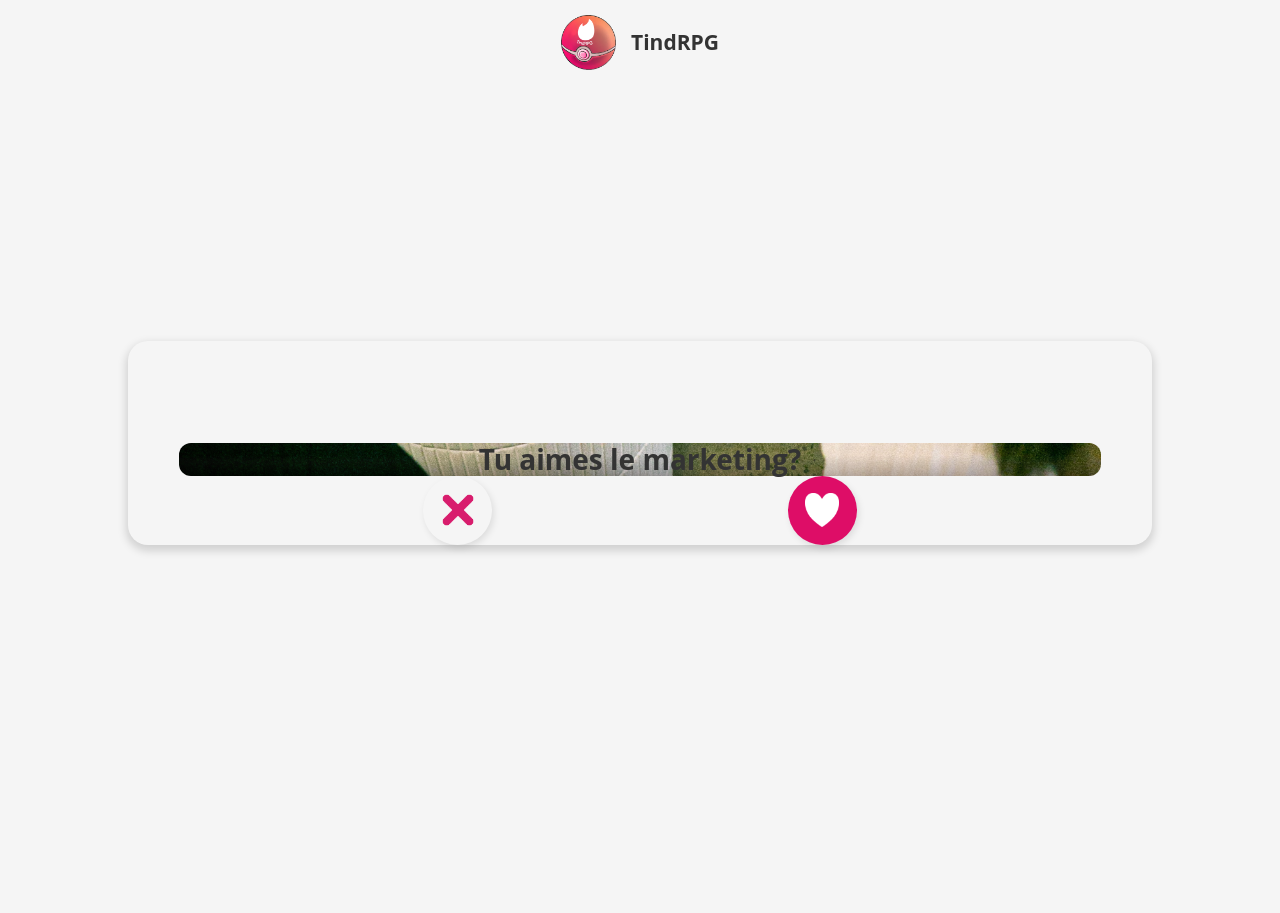
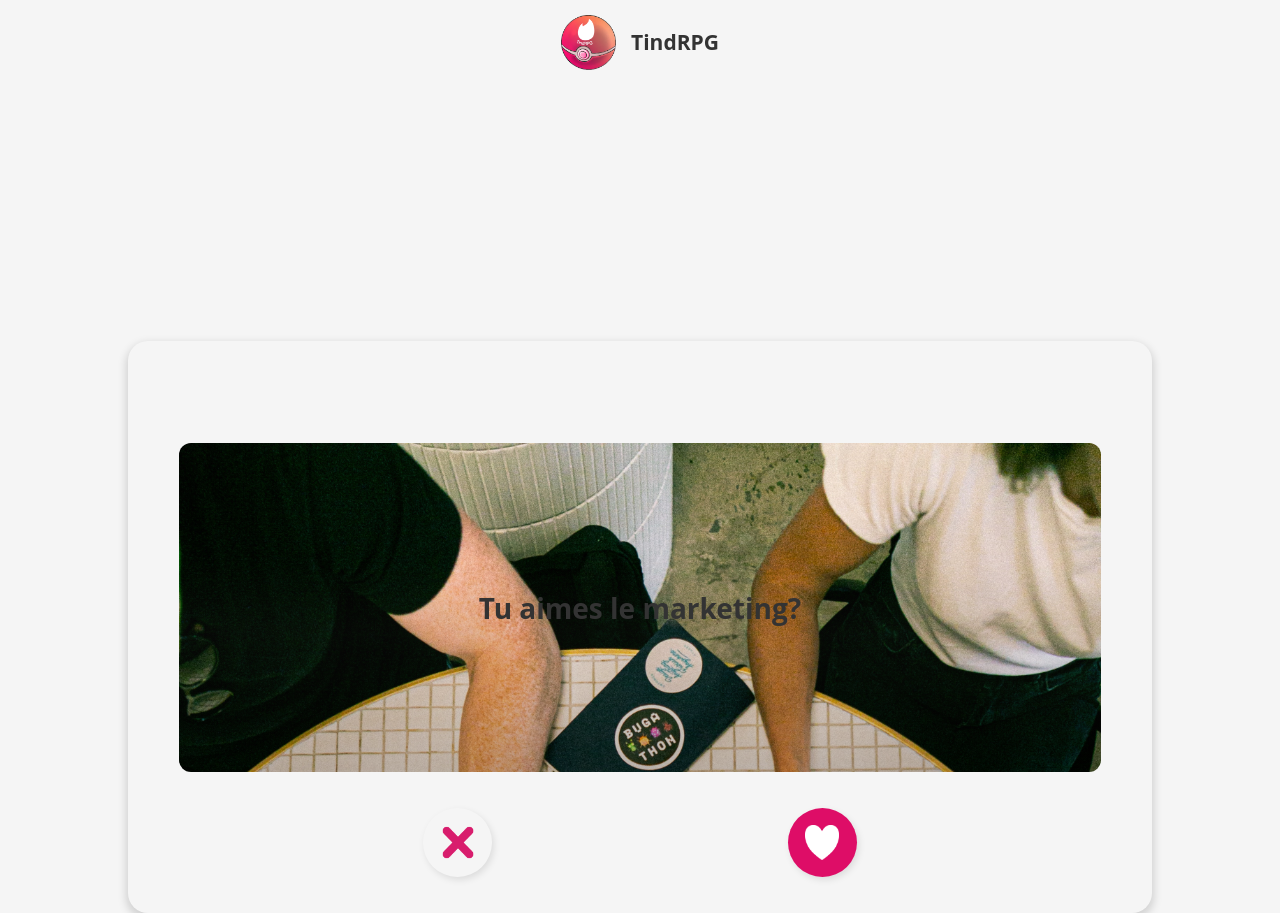
Before and after one commit to lolo298/TindRPG, a PHP site: page /tinder.php in a window 1280 px wide. Before the commit the page ends 553 px from the top, so only its background shows below. Run offline with PHP 8.4, Linux system fonts and the light colour scheme.

Commit message:
global.css

```diff
--- a/css/global.css
+++ b/css/global.css
@@ -5,7 +5,7 @@
 }
 
 html, body {
-  min-height: 100vh;
+  height: 100%;
   font-family: 'Open Sans', sans-serif;
   font-size: 14px;
   color: #333;
```
